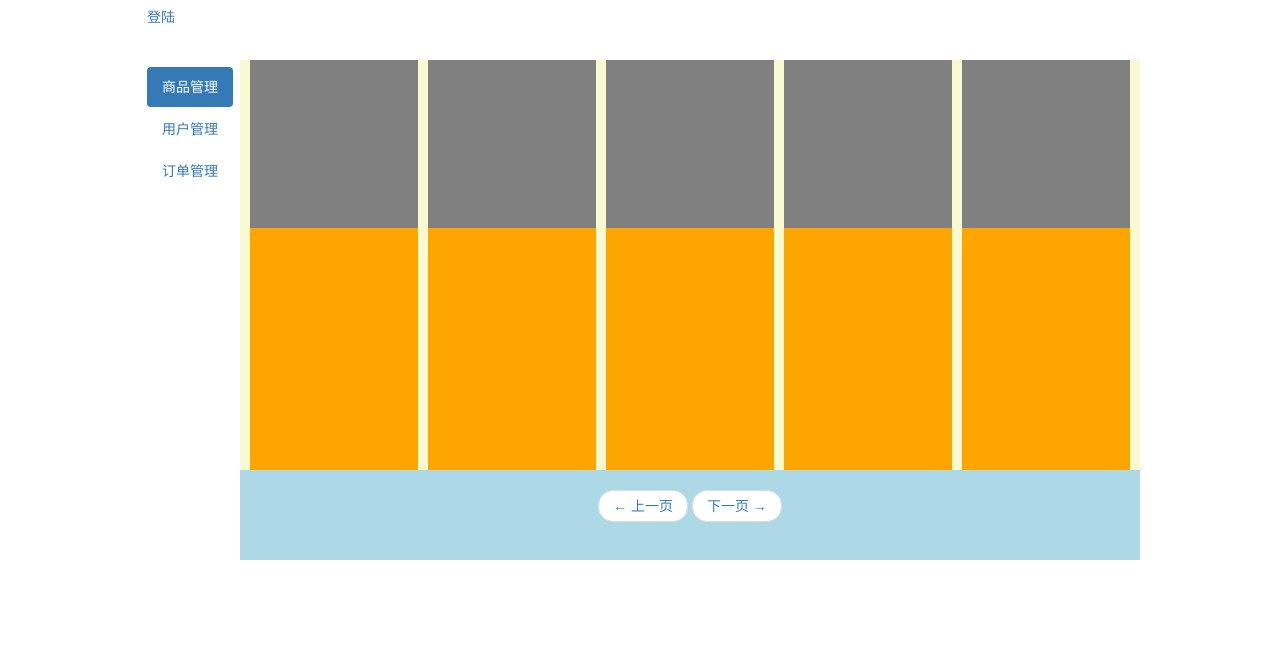
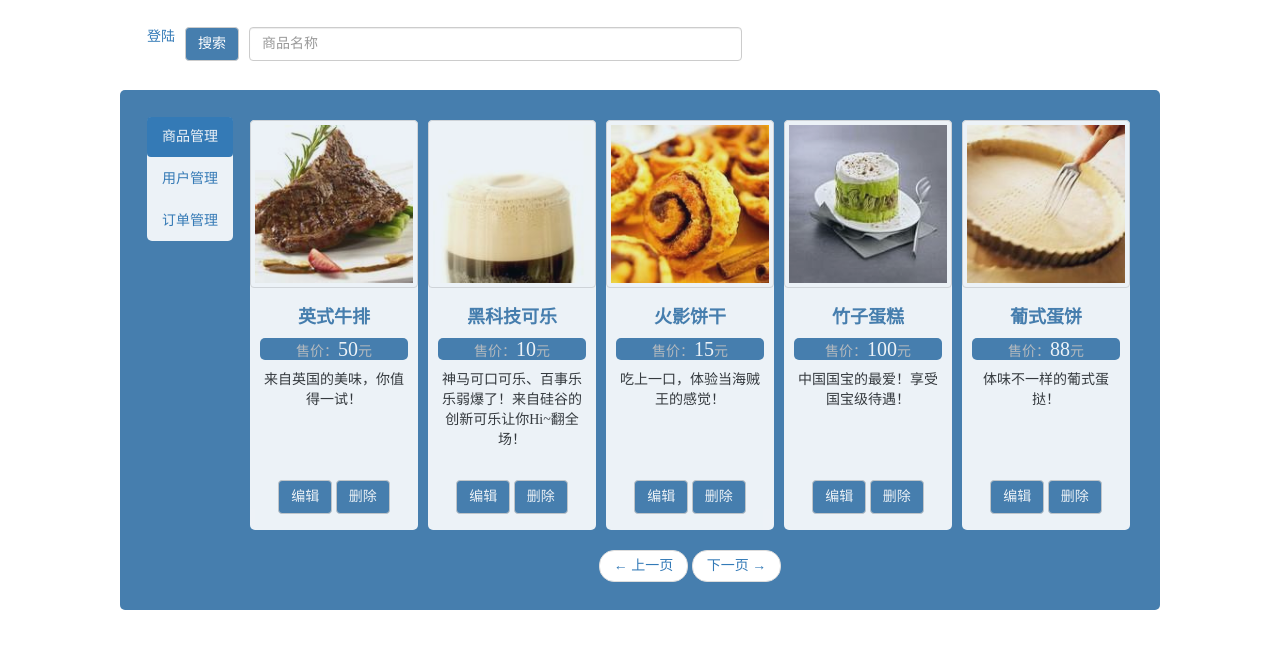
Before and after one commit to zhenailuoye1/mission, a Flask app: page / in a window 1280 px wide. Shown: the top 649 px of the page. Run offline with Flask 2, Linux system fonts and the light colour scheme; some libraries are stand-ins or nearby versions.

Commit message:
commodity0.2beta

```diff
--- /dev/null
+++ b/assets/scss/main.scss
@@ -0,0 +1,102 @@
+$main-color: #467eae;
+
+@mixin white-bg {
+    background-color: white;
+    border-radius: 5px;
+    opacity: 0.9;
+}
+
+body {
+    font-family: "Microsoft Yahei";
+}
+
+div.header {
+    height: 50px;
+    width: 1000px;
+    margin: 20px auto 20px auto;
+    padding: 7px;
+    a {
+        float: left;
+    }
+    button {
+        float: left;
+        background-color: $main-color;
+        color: white;
+        margin-left: 10px;
+        margin-right: 10px;
+    }
+    input {
+        float: left;
+        width: 50%;
+    }
+}
+
+div.body {
+    padding: 20px;
+    width: 1040px;
+    height: 520px;
+    margin: auto;
+    background-color: $main-color;
+    border-radius: 5px;
+}
+
+div.sidebar {
+    width: 86px;
+    float: left;
+    margin: 7px;
+    @include white-bg;
+}
+
+div.commodity {
+    width: 900px;
+    height: 500px;
+    margin-left: 100px;
+}
+
+div.com_main {
+    width: 900px;
+    height: 410px;
+    text-align: center;
+    div.goods {
+        height: 410px;
+        @include white-bg;
+    }
+    div.desc {
+        margin: 10px;
+        overflow: hidden;
+
+    }
+    h4 {
+        color: $main-color;
+    }
+    h5 {
+        background-color: $main-color;
+        border-radius: 5px;
+        color: silver;
+        span {
+        color: white;
+        font-size: 20px;
+        }
+    }
+    p {
+        height: 100px;
+    }
+    button {
+        background-color: $main-color;
+        color: white;
+    }
+    ul {
+        list-style: none;
+        padding: 0px;
+        li {
+            width: 168px;
+            height: 410px;
+            margin-left: 10px;
+            float: left;
+            img {
+                width: 168px;
+                height: 168px;
+            }
+        }
+    }
+}
--- a/static/css/main.css
+++ b/static/css/main.css
@@ -1,51 +1,78 @@
+body {
+  font-family: "Microsoft Yahei"; }
+
 div.header {
   height: 50px;
   width: 1000px;
-    margin: auto;
-    padding: 7px;
-}
+  margin: 20px auto 20px auto;
+  padding: 7px; }
+  div.header a {
+    float: left; }
+  div.header button {
+    float: left;
+    background-color: #467eae;
+    color: white;
+    margin-left: 10px;
+    margin-right: 10px; }
+  div.header input {
+    float: left;
+    width: 50%; }
 
 div.body {
-    width: 1000px;
-    height: 500px;
+  padding: 20px;
+  width: 1040px;
+  height: 520px;
   margin: auto;
-}
+  background-color: #467eae;
+  border-radius: 5px; }
 
 div.sidebar {
   width: 86px;
   float: left;
   margin: 7px;
-}
+  background-color: white;
+  border-radius: 5px;
+  opacity: 0.9; }
 
 div.commodity {
   width: 900px;
   height: 500px;
-    margin-left: 100px;
-
-    background-color: lightblue;
-}
+  margin-left: 100px; }
 
 div.com_main {
   width: 900px;
   height: 410px;
-    background-color: lightgoldenrodyellow;
-}
-
+  text-align: center; }
+  div.com_main div.goods {
+    height: 410px;
+    background-color: white;
+    border-radius: 5px;
+    opacity: 0.9; }
+  div.com_main div.desc {
+    margin: 10px;
+    overflow: hidden; }
+  div.com_main h4 {
+    color: #467eae; }
+  div.com_main h5 {
+    background-color: #467eae;
+    border-radius: 5px;
+    color: silver; }
+    div.com_main h5 span {
+      color: white;
+      font-size: 20px; }
+  div.com_main p {
+    height: 100px; }
+  div.com_main button {
+    background-color: #467eae;
+    color: white; }
   div.com_main ul {
     list-style: none;
-    padding: 0px;
-}
-
+    padding: 0px; }
     div.com_main ul li {
       width: 168px;
       height: 410px;
       margin-left: 10px;
-    background-color: orange;
-    float: left;
-}
-
-div.img {
+      float: left; }
+      div.com_main ul li img {
         width: 168px;
-    height: 168px;
-    background-color: gray;
-}
+        height: 168px; }
--- a/templates/index.html
+++ b/templates/index.html
@@ -10,7 +10,13 @@
 </head>
 
 <body>
-    <div class="header"><a href="/login">登陆</a></div>
+    <div class="header">
+        <a href="/login">登陆</a>
+
+        <button type="button" class="btn btn-default">搜索</button>
+        <input type="text" class="form-control" placeholder="商品名称">
+
+    </div>
 
     <div class="body">
         <div class="sidebar">
@@ -28,12 +34,14 @@
                     <li>
                         <div class="goods">
                             <a href="">
-                                <div class="img">
-                                    <img src="" alt="">
-                                </div>
+                                <img src="\static\img\001.jpg" alt="" class="img-thumbnail">
                             </a>
                             <div class="desc">
-
+                                <h4><b>英式牛排</b></h4>
+                                <h5>售价：<span>50</span>元</h5>
+                                <p>来自英国的美味，你值得一试！</p>
+                                <button type="button" class="btn btn-default">编辑</button>
+                                <button type="button" class="btn btn-default">删除</button>
                             </div>
                         </div>
                     </li>
@@ -41,51 +49,59 @@
                     <li>
                         <div class="goods">
                             <a href="">
-                                <div class="img">
-                                    <img src="" alt="">
-                                </div>
+                                <img src="\static\img\002.jpg" alt="" class="img-thumbnail">
                             </a>
                             <div class="desc">
-
+                                <h4><b>黑科技可乐</b></h4>
+                                <h5>售价：<span>10</span>元</h5>
+                                <p>神马可口可乐、百事乐乐弱爆了！来自硅谷的创新可乐让你Hi~翻全场！</p>
+                                <button type="button" class="btn btn-default">编辑</button>
+                                <button type="button" class="btn btn-default">删除</button>
                             </div>
                         </div>
                     </li>
 
-                                        <li>
+                    <li>
                         <div class="goods">
                             <a href="">
-                                <div class="img">
-                                    <img src="" alt="">
-                                </div>
+                                <img src="\static\img\003.jpg" alt="" class="img-thumbnail">
                             </a>
                             <div class="desc">
-
+                                <h4><b>火影饼干</b></h4>
+                                <h5>售价：<span>15</span>元</h5>
+                                <p>吃上一口，体验当海贼王的感觉！</p>
+                                <button type="button" class="btn btn-default">编辑</button>
+                                <button type="button" class="btn btn-default">删除</button>
                             </div>
                         </div>
                     </li>
 
-                                        <li>
+                    <li>
                         <div class="goods">
                             <a href="">
-                                <div class="img">
-                                    <img src="" alt="">
-                                </div>
+                                <img src="\static\img\004.jpg" alt="" class="img-thumbnail">
                             </a>
                             <div class="desc">
-
+                                <h4><b>竹子蛋糕</b></h4>
+                                <h5>售价：<span>100</span>元</h5>
+                                <p>中国国宝的最爱！享受国宝级待遇！</p>
+                                <button type="button" class="btn btn-default">编辑</button>
+                                <button type="button" class="btn btn-default">删除</button>
                             </div>
                         </div>
                     </li>
 
-                                        <li>
+                    <li>
                         <div class="goods">
                             <a href="">
-                                <div class="img">
-                                    <img src="" alt="">
-                                </div>
+                                <img src="\static\img\005.jpg" alt="" class="img-thumbnail">
                             </a>
                             <div class="desc">
-
+                                <h4><b>葡式蛋饼</b></h4>
+                                <h5>售价：<span>88</span>元</h5>
+                                <p>体味不一样的葡式蛋挞！</p>
+                                <button type="button" class="btn btn-default">编辑</button>
+                                <button type="button" class="btn btn-default">删除</button>
                             </div>
                         </div>
                     </li>
```
Also changed, not shown: assets/scss/login.scss (added, +95 -0 lines), static/css/login.css (+17 -9 lines), static/img/001.jpg (added), static/img/002.jpg (added), static/img/003.jpg (added), static/img/004.jpg (added), static/img/005.jpg (added), static/img/login_bg.jpg. Lines whose indentation alone changed are shown as unchanged.
